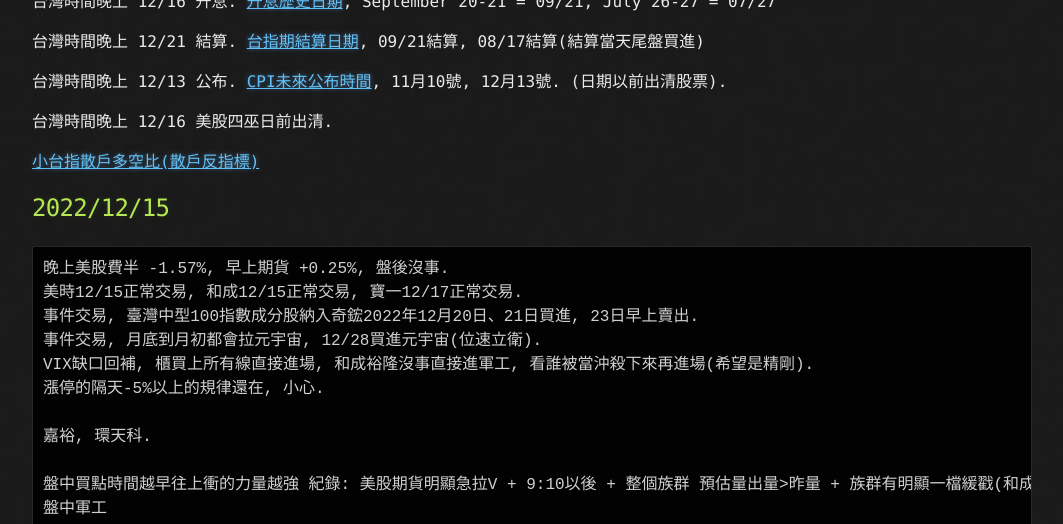
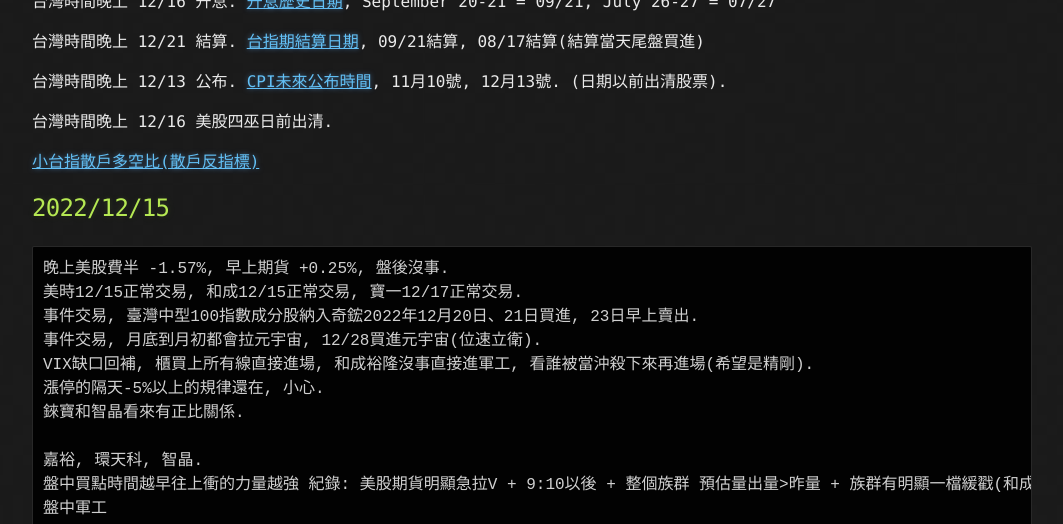
Before and after one commit to lepg5487/Stock_God, a Jekyll site: the page built from index.md, in a window 1280 px wide and 900 px high, scrolled down 348 px, cut to the strip 0-524 px from the top of the window. Shown: the whole strip, without its empty margins (108-1171 px from the left). Built offline with Jekyll 4.4.1, drawn with Linux system fonts in a browser that asks for light colours; our own code applies the rules of GitHub Pages for plain Markdown files.

Commit message:
Update index.md

````diff
--- a/index.md
+++ b/index.md
@@ -24,9 +24,9 @@ layout: testlayouts
 事件交易, 月底到月初都會拉元宇宙, 12/28買進元宇宙(位速立衛).
 VIX缺口回補, 櫃買上所有線直接進場, 和成裕隆沒事直接進軍工, 看誰被當沖殺下來再進場(希望是精剛).
 漲停的隔天-5%以上的規律還在, 小心.
-
-嘉裕, 環天科.
-
+錸寶和智晶看來有正比關係.
+
+嘉裕, 環天科, 智晶.
 盤中買點時間越早往上衝的力量越強 紀錄: 美股期貨明顯急拉V + 9:10以後 + 整個族群 預估量出量>昨量 + 族群有明顯一檔緩戳(和成) = 搶進最少%數的(嘉裕(相關), 精剛(出量), 雷虎, 環天科)
 盤中軍工
 ```
````
